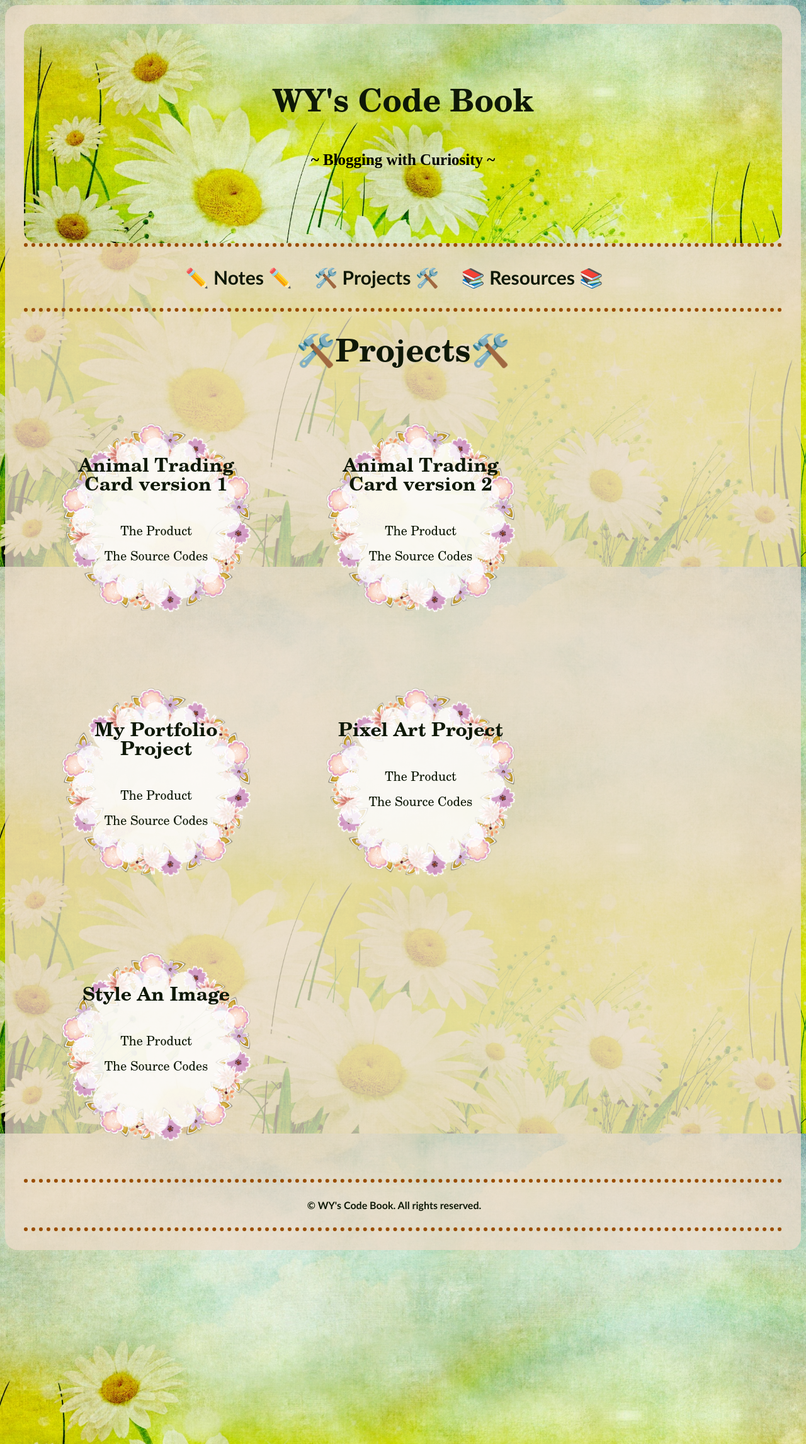
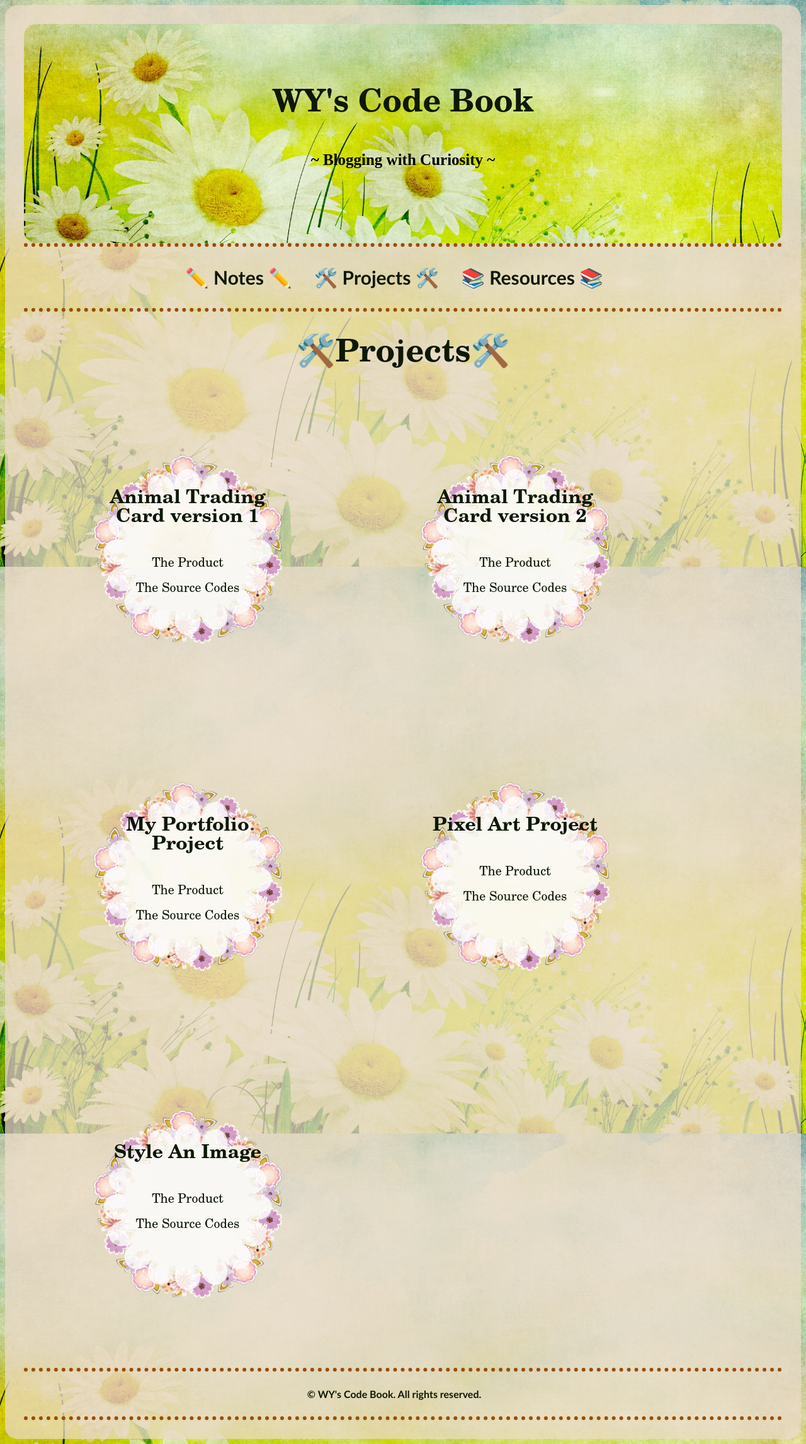
Before and after one commit to WYCodeBook/WYCodeBook.github.io, a Jekyll site: the page built from project/index.html, in a window 1280 px wide. Shown: the whole page at 63% size. Built offline with Jekyll 4.4.1, drawn with Linux system fonts in a browser that asks for light colours; some web fonts are replaced.

Commit message:
added padding

```diff
--- a/css/style.css
+++ b/css/style.css
@@ -172,7 +172,7 @@ blockquote {
   background-position: center;
   width: 300px;
   height: 300px;
-  padding: 50px;
+  padding: 100px;
   margin: 10px;
   text-align: center;
   line-height: auto;
```
